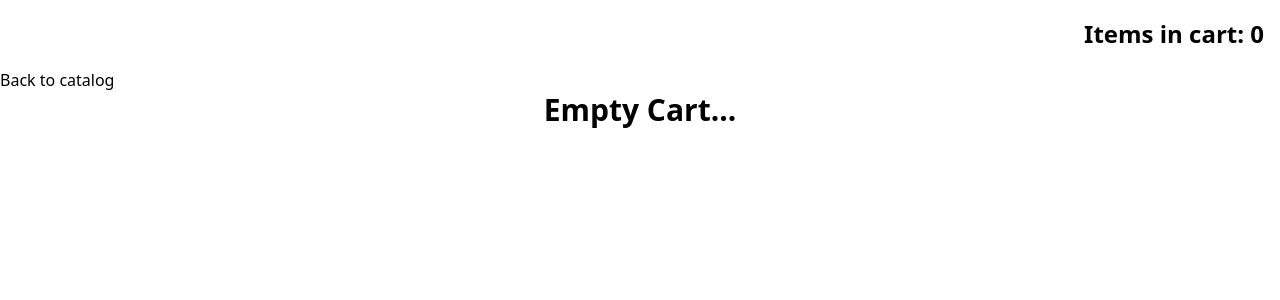
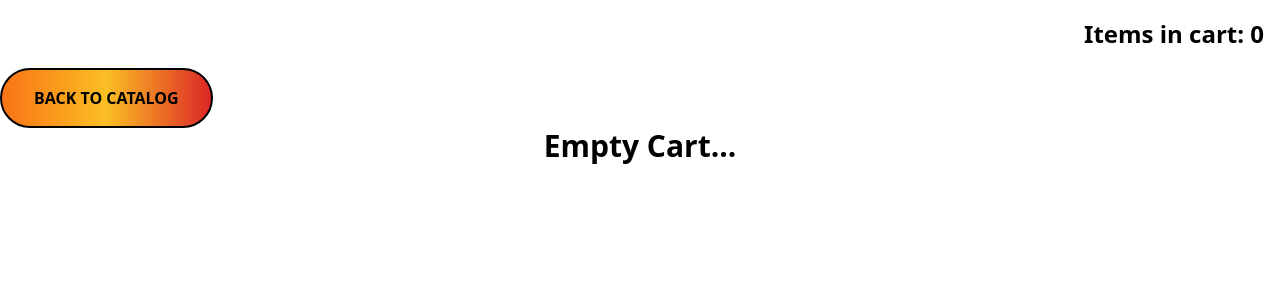
Before and after one commit to MateuszKuruc/vue-shopping-cart, a Vue app: page /cart in a window 1280 px wide. Shown: the top 300 px of the page. Built offline with nearby package versions, Linux system fonts and the light colour scheme.

Commit message:
add back button component and use it in different views

```diff
--- /dev/null
+++ b/src/components/BackButton.vue
@@ -0,0 +1,5 @@
+<template>
+  <button class="py-4 px-8 rounded-full uppercase font-bold border-2 border-black bg-gradient-to-r from-orange-500 via-amber-400 to-red-600">
+    <slot>Back to catalog</slot>
+  </button>
+</template>
--- a/src/router/index.js
+++ b/src/router/index.js
@@ -8,7 +8,7 @@ const router = createRouter({
   routes: [
     {
       path: '/',
-      name: 'catalog',
+      name: 'Catalog',
       component: ProductCatalog
     },
     {
--- a/src/views/ProductDetails.vue
+++ b/src/views/ProductDetails.vue
@@ -1,5 +1,5 @@
 <template>
-  <button @click="router.push({ name: 'catalog' })">Back to Catalog</button>
+  <BackButton @click="router.push({ name: 'Catalog' })" />
   <div class="product">
     <div class="product-image">
       <img :src="selectedProduct.thumbnail" alt="" />
@@ -17,6 +17,7 @@
 import { computed } from 'vue'
 import { productsStore } from '@/stores/products'
 import { useRoute, useRouter } from 'vue-router'
+import BackButton from '@/components/BackButton.vue'
 
 const productStore = productsStore()
 const route = useRoute()
--- a/src/views/ShoppingCart.vue
+++ b/src/views/ShoppingCart.vue
@@ -1,5 +1,5 @@
 <template>
-  <button @click="router.push({ name: 'catalog' })">Back to catalog</button>
+  <BackButton @click="router.push({ name: 'Catalog' })" />
   <div class="text-center" v-if="!productStore.cart.length">
     <h1 class="text-3xl font-bold">Empty Cart...</h1>
   </div>
@@ -23,6 +23,7 @@
 <script setup>
 import { productsStore } from '@/stores/products'
 import { useRouter } from 'vue-router'
+import BackButton from '../components/BackButton.vue'
 
 const productStore = productsStore()
 const router = useRouter()
```
